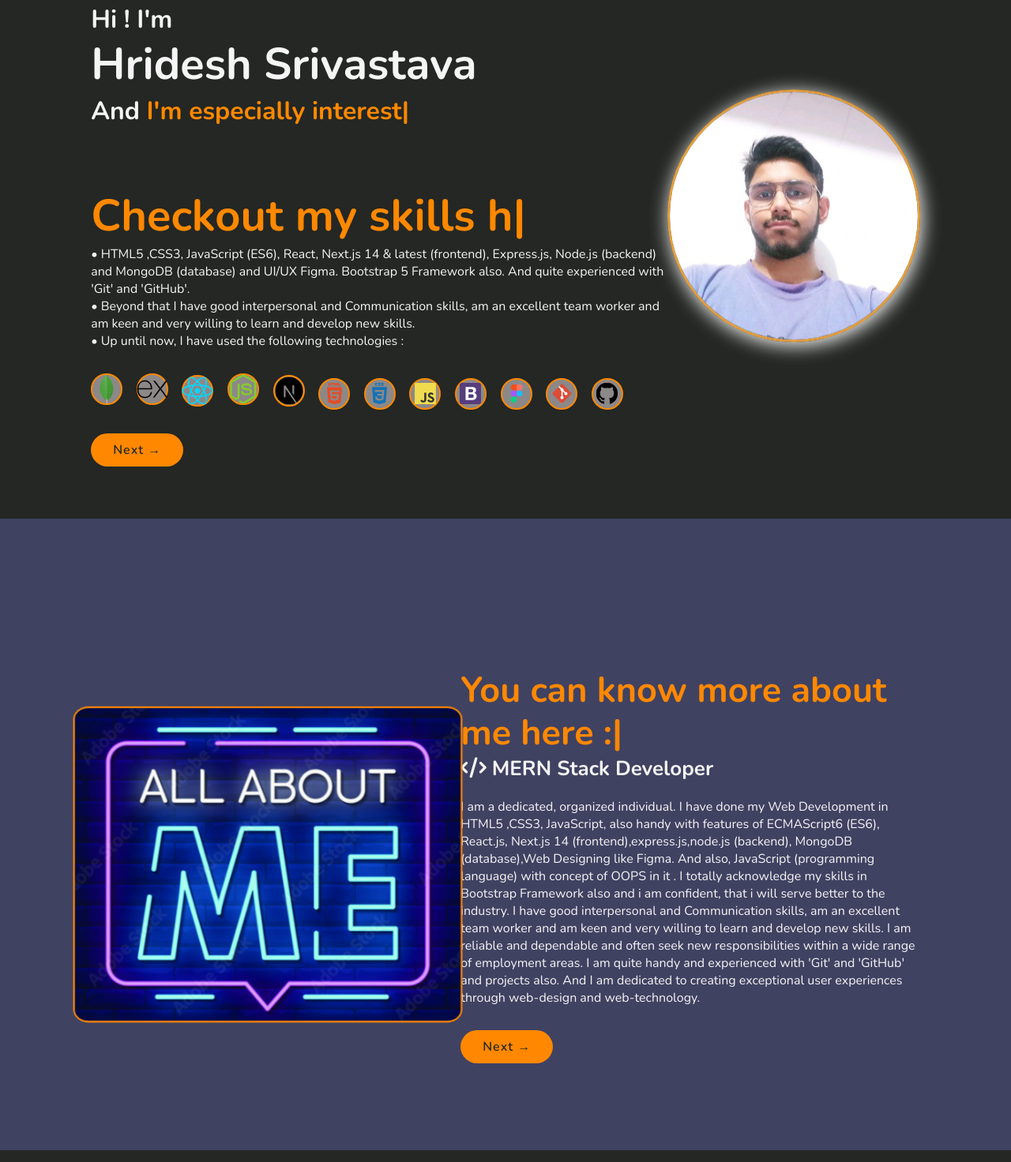
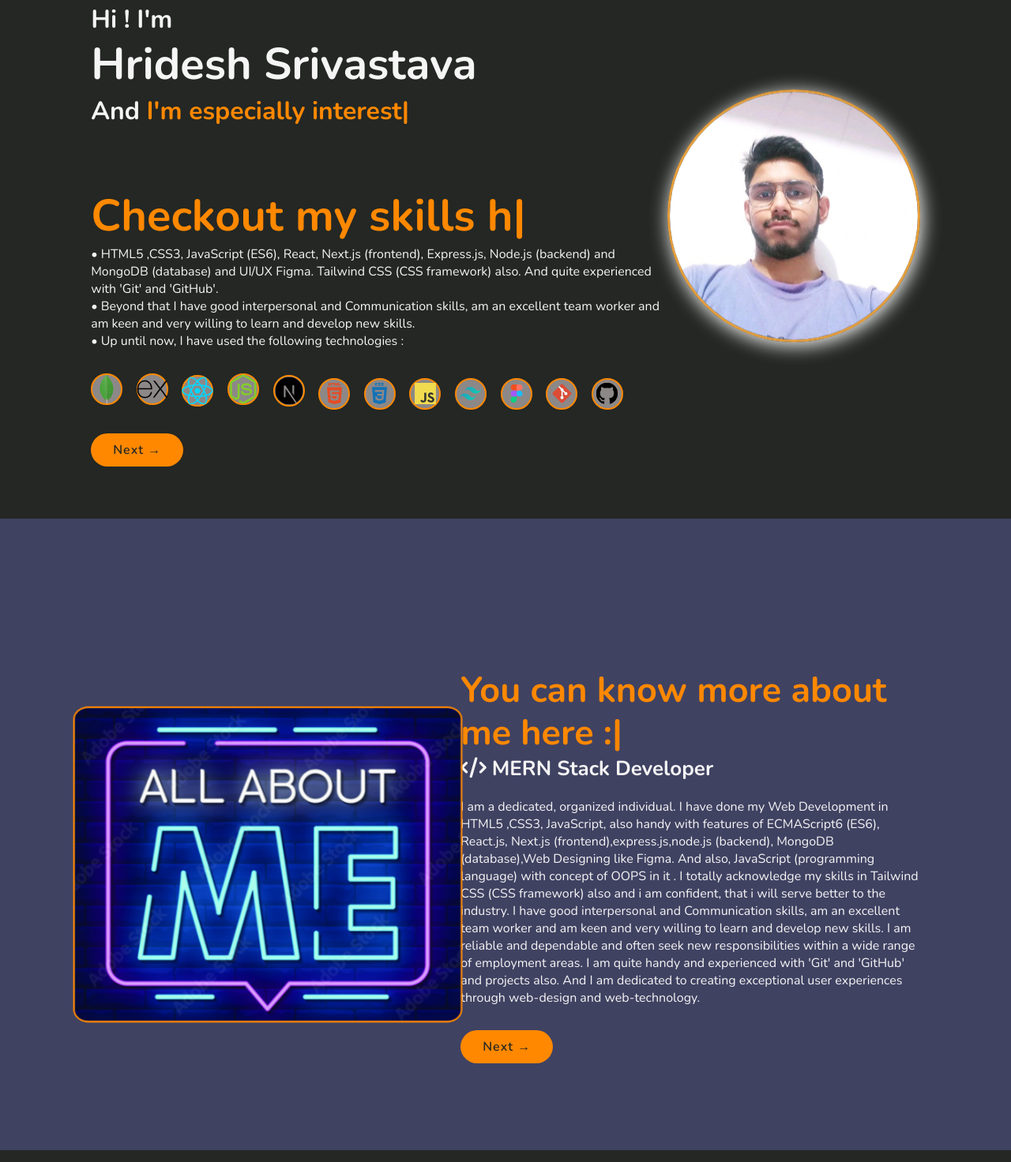
Before and after one commit to Hridesh-Srivastava/-CODSOFT-Lv1-T1, a plain HTML site: page index.html in a window 1280 px wide. Shown: the part 143-1615 px from the top of the page at 79% size. Drawn offline with nearby package versions, Linux system fonts and the light colour scheme.

Commit message:
update hero section icon

```diff
--- a/index.html
+++ b/index.html
@@ -114,7 +114,7 @@
         <br>
 
          <h1><span class="multiple-text6"></span></h1>
-        <p>• HTML5 ,CSS3, JavaScript (ES6), React, Next.js 14 & latest (frontend), Express.js, Node.js (backend) and MongoDB (database) and UI/UX Figma. Bootstrap 5 Framework also. And quite experienced with 'Git' and 'GitHub'.</p>
+        <p>• HTML5 ,CSS3, JavaScript (ES6), React, Next.js (frontend), Express.js, Node.js (backend) and MongoDB (database) and UI/UX Figma. Tailwind CSS (CSS framework) also. And quite experienced with 'Git' and 'GitHub'.</p>
         <p>• Beyond that I have good interpersonal and Communication skills, am an excellent team worker and am keen and very willing to learn and develop new skills. </p>
         <p>• Up until now, I have used the following technologies :</p>
         <div class="social-media">
@@ -126,7 +126,7 @@
          <a href="https://www.w3schools.com/html/" ><img class="js" src="./zhtml5-plain-wordmark.svg" alt="html"></a>
          <a href="https://www.w3schools.com/css/" ><img class="js" src="./zcss3-plain-wordmark.svg" alt="css"></a>
          <a href="https://www.w3schools.com/js/" ><img class="js" src="./javascript-original.svg" alt="JS"></a>
-         <a href="https://getbootstrap.com/" ><img class="js" src="./zbootstrap.svg" alt="bootstrap"></a>
+         <a href="https://tailwindcss.com/" ><img class="js" src="./tailwindcss-icon-svgrepo-com.svg" alt="bootstrap"></a>
          <a href="https://www.figma.com/" ><img class="js" src="./zfigma-color.svg" alt="figma"></a>
          <a href="https://git-scm.com/" ><img class="js" src="./zfile-type-git.svg" alt="git"></a>
          <a href="https://github.com/" ><img class="js" src="./zgithub-fill.svg" alt="github"></a>
@@ -151,7 +151,7 @@
     <div class="about-content">
         <h2 class="heading"><span class="multiple-text2"></span></h2>
         <h3> <i class="fa-solid fa-code"></i> MERN Stack Developer</h3>
-        <p>I am a dedicated, organized individual. I have done my Web Development in HTML5 ,CSS3, JavaScript, also handy with features of ECMAScript6 (ES6), React.js, Next.js 14 (frontend),express.js,node.js (backend), MongoDB (database),Web Designing like Figma. And also, JavaScript (programming language) with concept of OOPS in it . I totally acknowledge my skills in Bootstrap Framework also and i am confident, that i will serve better to the industry. I have good interpersonal and Communication skills, am an excellent team worker and am keen and very willing to learn and develop new skills. I am reliable and dependable and often seek new responsibilities within a wide range of employment areas. I am quite handy and experienced with 'Git' and 'GitHub' and projects also. And I am dedicated to creating exceptional user experiences through web-design and web-technology.</p>
+        <p>I am a dedicated, organized individual. I have done my Web Development in HTML5 ,CSS3, JavaScript, also handy with features of ECMAScript6 (ES6), React.js, Next.js (frontend),express.js,node.js (backend), MongoDB (database),Web Designing like Figma. And also, JavaScript (programming language) with concept of OOPS in it . I totally acknowledge my skills in Tailwind CSS (CSS framework) also and i am confident, that i will serve better to the industry. I have good interpersonal and Communication skills, am an excellent team worker and am keen and very willing to learn and develop new skills. I am reliable and dependable and often seek new responsibilities within a wide range of employment areas. I am quite handy and experienced with 'Git' and 'GitHub' and projects also. And I am dedicated to creating exceptional user experiences through web-design and web-technology.</p>
         <a href="#services" class="btn">Next &rarr;</a>
     </div>
 </section>
```
Also changed, not shown: tailwindcss-icon-svgrepo-com.svg (added).
